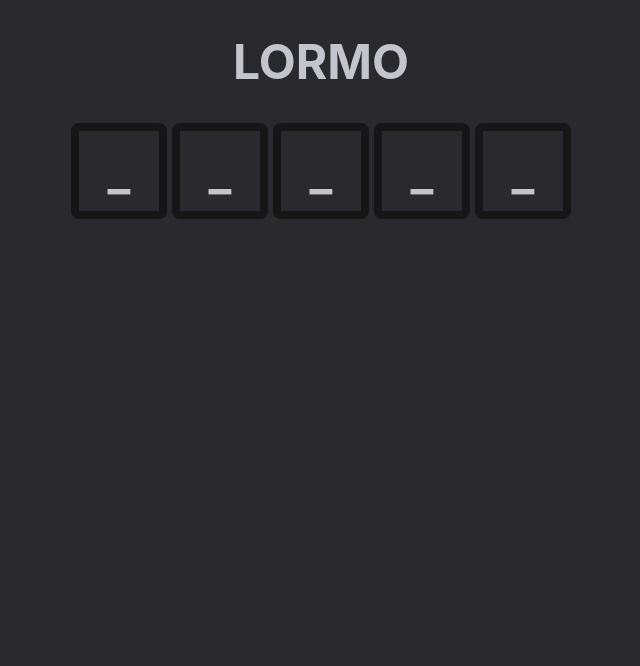
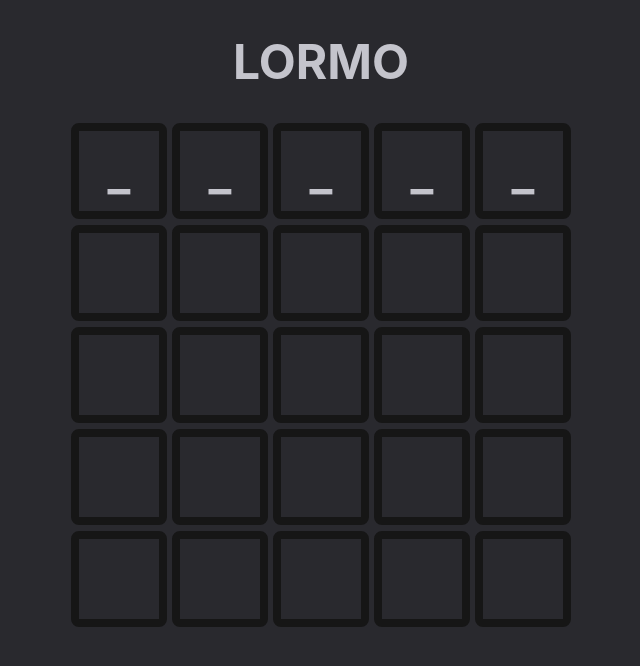
Before and after one commit to SamuelFerracini/Lermo, a React (Vite) app: page / in a window 1280 px wide. Shown: the top 666 px of the page, without its empty margins (319-959 px from the left). Built offline with nearby package versions, Linux system fonts and the light colour scheme.

Commit message:
feat: disable unfocused rows and erase letters

```diff
--- a/src/App.tsx
+++ b/src/App.tsx
@@ -14,6 +14,8 @@ function App() {
       console.log("Enter");
     }
 
+    if (e.key.toUpperCase() === "Backspace".toUpperCase()) setLetter("_");
+
     if (/^[a-zA-Z]{1}$/.test(e.key)) setLetter(e.key);
   };
 
--- a/src/components/Word.module.css
+++ b/src/components/Word.module.css
@@ -6,3 +6,7 @@
   grid-row-gap: 0px;
   margin-bottom: 6px;
 }
+
+.disabled {
+  pointer-events: none;
+}
--- a/src/components/Word.tsx
+++ b/src/components/Word.tsx
@@ -3,14 +3,17 @@ import styles from "./Word.module.css";
 import { ILetter, Letter } from "./Letter";
 
 export interface IWord {
-  focused: boolean;
+  focused?: boolean;
   letters: ILetter[];
   id?: number;
 }
 
-export function Word({ letters = [], id }: IWord) {
+export function Word({ letters = [], id, focused = false }: IWord) {
   return (
-    <div key={id} className={styles.wrapper}>
+    <div
+      key={id}
+      className={`${styles.wrapper} ${!focused && styles.disabled}`}
+    >
       {letters.map((letter, letterIdx) => (
         <Letter
           key={`${id}=${letterIdx}`}
--- a/src/stores/word.ts
+++ b/src/stores/word.ts
@@ -13,6 +13,18 @@ const INITIAL_WORDS = [
       { letter: "_" },
     ],
   },
+
+  ...Array.from({ length: 4 }, () => ({
+    focused: false,
+
+    letters: [
+      { letter: "" },
+      { letter: "" },
+      { letter: "" },
+      { letter: "" },
+      { letter: "" },
+    ],
+  })),
 ];
 
 type State = {
@@ -48,11 +60,30 @@ export const useWordStore = create<State>((set) => ({
     set((state) => {
       const wordIdx = state.words.findIndex((w) => w.focused);
 
+      if (wordIdx === -1) return state;
+
       const letterIdx = state.words[wordIdx].letters.findIndex(
         (l) => l.focused
       );
 
-      state.words[wordIdx].letters[letterIdx].letter = letter;
+      if (letterIdx === -1) return state;
+
+      if (letter === "_") {
+        if (letterIdx - 1 > -1)
+          Object.assign(state.words[wordIdx].letters[letterIdx - 1], {
+            focused: true,
+          });
+      } else {
+        if (letterIdx + 1 < state.words[wordIdx].letters.length)
+          Object.assign(state.words[wordIdx].letters[letterIdx + 1], {
+            focused: true,
+          });
+      }
+
+      Object.assign(state.words[wordIdx].letters[letterIdx], {
+        letter: letter,
+        focused: false,
+      });
 
       return {
         words: [...state.words],
```
